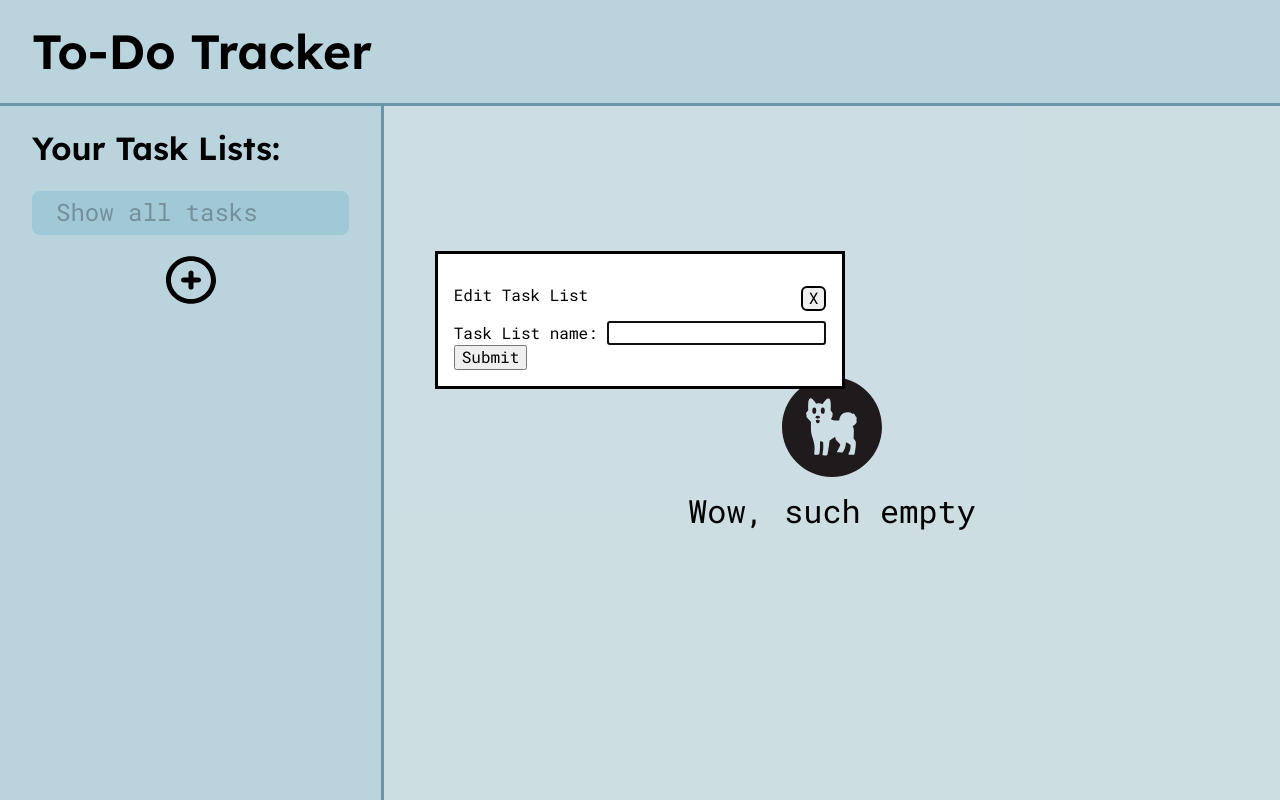
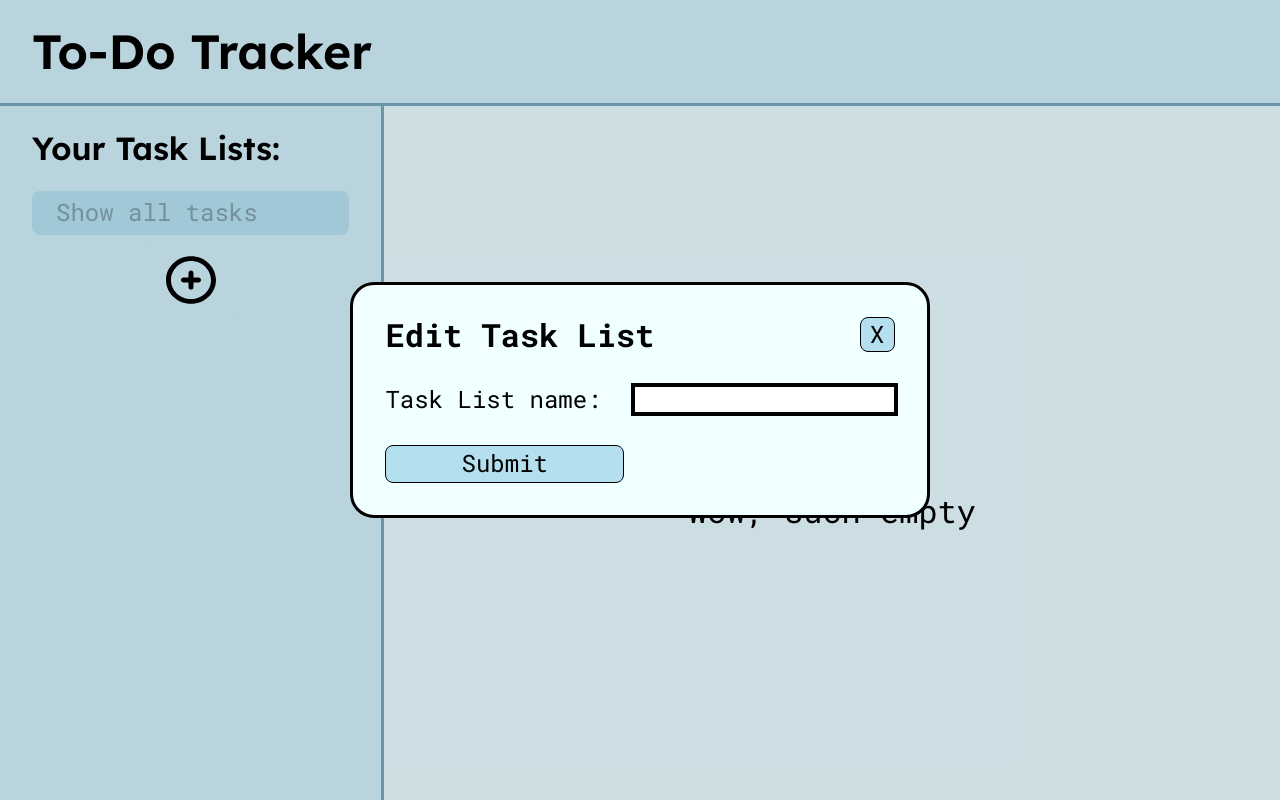
Before and after one commit to SonZir0/odin-to-do-list, a website built with webpack: page src/index.html in a window 1280 px wide. Both pictures are taken after a click on the button "Add new task list". Built offline with nearby package versions, Linux system fonts and the light colour scheme.

Commit message:
Add style to list/task dialogs

```diff
--- a/src/css/base.css
+++ b/src/css/base.css
@@ -146,15 +146,3 @@ main {
         }
     }
 }
-
-dialog {
-    position: fixed;
-    bottom: 20%;
-
-    [aria-label="close"] {
-        appearance: none;
-        border-radius: 6px;
-        border: 2px solid;
-        float: right;
-    }
-}
--- /dev/null
+++ b/src/css/dialog.css
@@ -0,0 +1,84 @@
+dialog {
+    position: fixed;
+    padding: 2rem;
+    border-radius: 24px;
+    background-color: azure;
+
+    p {
+        margin-top: 0px;
+        font-size: 2rem;
+        font-weight: 700;
+    }
+
+    input,
+    textArea,
+    select {
+        font-size: 1.25rem;
+        border: 1px solid black;
+
+        &:hover {
+            outline: 2px solid black;
+        }
+
+        &:focus-visible {
+            outline: 3px solid black;
+        }
+    }
+
+    form div {
+        display: grid;
+        grid-template-columns: min-content 1fr;
+        gap: 2rem;
+        margin-bottom: 1.25rem;
+
+        label {
+            text-wrap: nowrap;
+            font-size: 1.5rem;
+        }
+    }
+
+    .descrContainer {
+        grid-template-columns: none;
+        grid-template-rows: min-content;
+        gap: 0.75rem;
+    }
+
+    button {
+        border: 1px solid black;
+        border-radius: 8px;
+        background-color: var(--button-color);
+        font-size: 1.5rem;
+
+        &:hover,
+        &:focus-visible {
+            background-color: var(--button-hover-color);
+            outline: 2px solid black;
+        }
+
+        &:focus-visible {
+            outline-width: 3px;
+        }
+
+        &:enabled:active {
+            background-color: var(--button-active-color);
+        }
+    }
+
+    .submitBtns {
+        grid-template-columns: 1fr 1fr;
+        margin: 2rem 0px 0px;
+
+        button {
+            padding: 0.25rem 1rem;
+        }
+    }
+
+    [aria-label="close"] {
+        appearance: none;
+        position: absolute;
+        right: 2rem;
+
+        height: 35px;
+        width: 35px;
+    }
+}
--- a/src/index.html
+++ b/src/index.html
@@ -28,8 +28,10 @@
                 <input type="text" name="newListName" id="newListName" data-default="" required autofocus autocapitalize="on">
             </div>
             <input type="hidden" name="listIdForEdit" id="listIdForEdit">
-            <button type="submit" value="submit">Submit</button>
-            <button type="submit" id="deleteListBtn" value="delete" name="deleteListBtn" hidden formnovalidate>Delete List</button>
+            <div class="submitBtns">
+                <button type="submit" value="submit">Submit</button>
+                <button type="submit" id="deleteListBtn" value="delete" name="deleteListBtn" hidden formnovalidate>Delete List</button>
+            </div>
         </form>
     </dialog>
 
@@ -41,7 +43,7 @@
                 <label for="newTaskName">Task name: </label>
                 <input type="text" name="newTaskName" id="newTaskName" data-default="" required autofocus autocapitalize="on">
             </div>
-            <div>
+            <div class="descrContainer">
                 <label for="newTaskDescr">Task Description: </label>
                 <textarea name="newTaskDescr" id="newTaskDescr" data-default="" cols="30" rows="10"></textarea>
             </div>
@@ -59,8 +61,10 @@
             </div>
             <input type="hidden" name="taskIdForEdit" id="taskIdForEdit">
             <input type="hidden" name="fromListId" id="fromListId">
-            <button type="submit" value="submit">Submit</button>
-            <button type="submit" id="deleteTaskBtn" value="delete" name="deleteTaskBtn" hidden formnovalidate>Delete Task</button>
+            <div class="submitBtns">
+                <button type="submit" value="submit">Submit</button>
+                <button type="submit" id="deleteTaskBtn" value="delete" name="deleteTaskBtn" hidden formnovalidate>Delete Task</button>
+            </div>
         </form>
     </dialog>
 </body>
--- a/src/js/listDialog.js
+++ b/src/js/listDialog.js
@@ -1,3 +1,4 @@
+import './../css/dialog.css';
 import { addTaskList, editTaskListData, getUserDataFromList, deleteTaskListData } from "./allTaskLists";
 import { addListTab, editListTab, deleteListTab } from "./listsPanelDOM";
 
--- a/src/js/taskDialog.js
+++ b/src/js/taskDialog.js
@@ -1,3 +1,4 @@
+import './../css/dialog.css';
 import { addTaskToTheList, getTaskDataFromTaskList, editTaskDataFromTaskList,
          deleteTaskFromTaskList } from "./allTaskLists";
 import { addCardToPanel, editTaskCardOnDisplay, deleteTaskCardFromDisplay } from "./taskPanelDOM";
```
